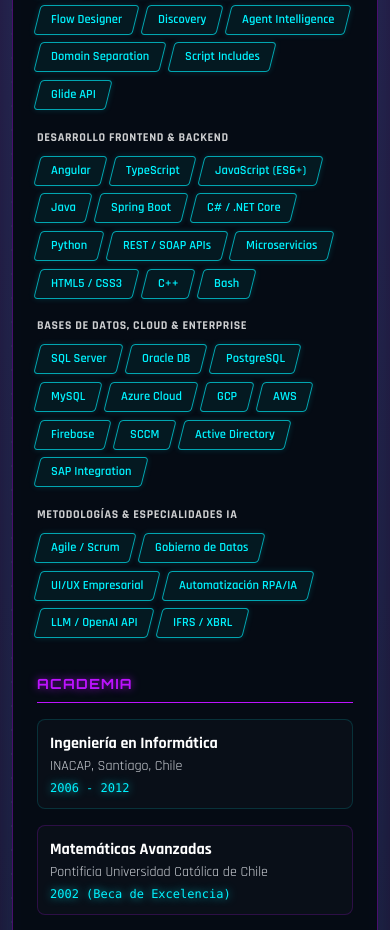
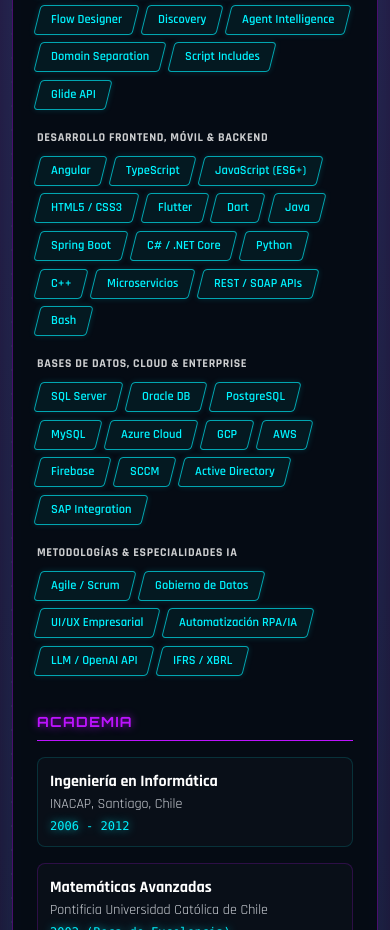
Before and after one commit to matrixdevelop00001/matrixdevelop00001.github.io, a plain HTML site: page index.html in a window 390 px wide. Shown: the part 962-1892 px from the top of the page. Drawn offline with nearby package versions, Linux system fonts and the light colour scheme.

Commit message:
Update index.html
skill_cat_dev: "Frontend, Mobile & Backend Development"

```diff
--- a/index.html
+++ b/index.html
@@ -388,19 +388,28 @@
 
                 <!-- 2. Frontend & Backend -->
                 <div class="mb-5">
-                    <h4 class="text-white text-xs font-bold uppercase mb-2.5 tracking-wider opacity-80" data-i18n="skill_cat_dev">Desarrollo Frontend & Backend</h4>
+                    <h4 class="text-white text-xs font-bold uppercase mb-2.5 tracking-wider opacity-80" data-i18n="skill_cat_dev">Desarrollo Frontend , Móvil & Backend</h4>
                     <div class="flex flex-wrap gap-2">
+        <!-- Frontend -->
                     <div class="tech-rune"><span>Angular</span></div>
                     <div class="tech-rune"><span>TypeScript</span></div>
                     <div class="tech-rune"><span>JavaScript (ES6+)</span></div>
+                    <div class="tech-rune"><span>HTML5 / CSS3</span></div>
+
+                    <!-- Desarrollo Móvil -->
+                    <div class="tech-rune"><span>Flutter</span></div>
+                    <div class="tech-rune"><span>Dart</span></div>
+
+                    <!-- Backend y Lenguajes -->
                     <div class="tech-rune"><span>Java</span></div>
                     <div class="tech-rune"><span>Spring Boot</span></div>
                     <div class="tech-rune"><span>C# / .NET Core</span></div>
                     <div class="tech-rune"><span>Python</span></div>
+                    <div class="tech-rune"><span>C++</span></div>
+
+                    <!-- Arquitectura y Scripting -->
+                    <div class="tech-rune"><span data-i18n="skill_microservices">Microservicios</span></div>
                     <div class="tech-rune"><span>REST / SOAP APIs</span></div>
-                        <div class="tech-rune"><span data-i18n="skill_microservices">Microservicios</span></div>
-                        <div class="tech-rune"><span>HTML5 / CSS3</span></div>
-                        <div class="tech-rune"><span>C++</span></div>
                     <div class="tech-rune"><span>Bash</span></div>
                     </div>
                 </div>
@@ -883,7 +892,7 @@
                 youtube_profile: "Perfil Oficial Youtube",
                 sec_skills: "Arsenal Tecnológico",
                 skill_cat_sn: "Arquitectura ServiceNow",
-                skill_cat_dev: "Desarrollo Frontend & Backend",
+                skill_cat_dev: "Desarrollo Frontend, Móvil & Backend",
                 skill_microservices: "Microservicios",
                 skill_cat_cloud: "Bases de Datos, Cloud & Enterprise",
                 skill_cat_ai: "Metodologías & Especialidades IA",
@@ -1003,7 +1012,7 @@
                 youtube_profile: "Official Youtube Profile",
                 sec_skills: "Tech Arsenal",
                 skill_cat_sn: "ServiceNow Architecture",
-                skill_cat_dev: "Frontend & Backend Development",
+                skill_cat_dev: "Frontend, Mobile & Backend Development",
                 skill_microservices: "Microservices",
                 skill_cat_cloud: "Databases, Cloud & Enterprise",
                 skill_cat_ai: "Methodologies & AI Specialties",
```
Lines whose indentation alone changed are shown as unchanged.
